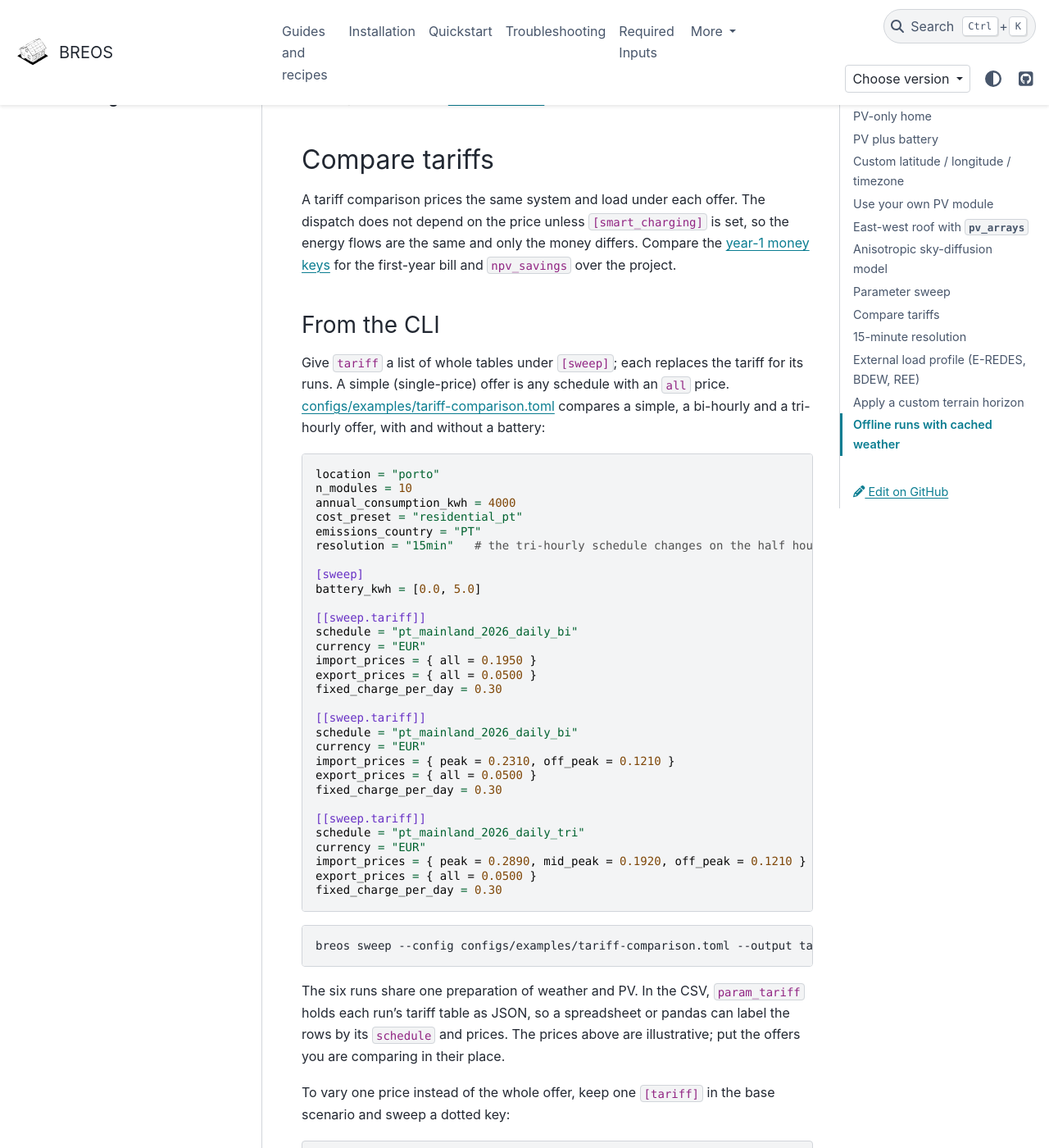
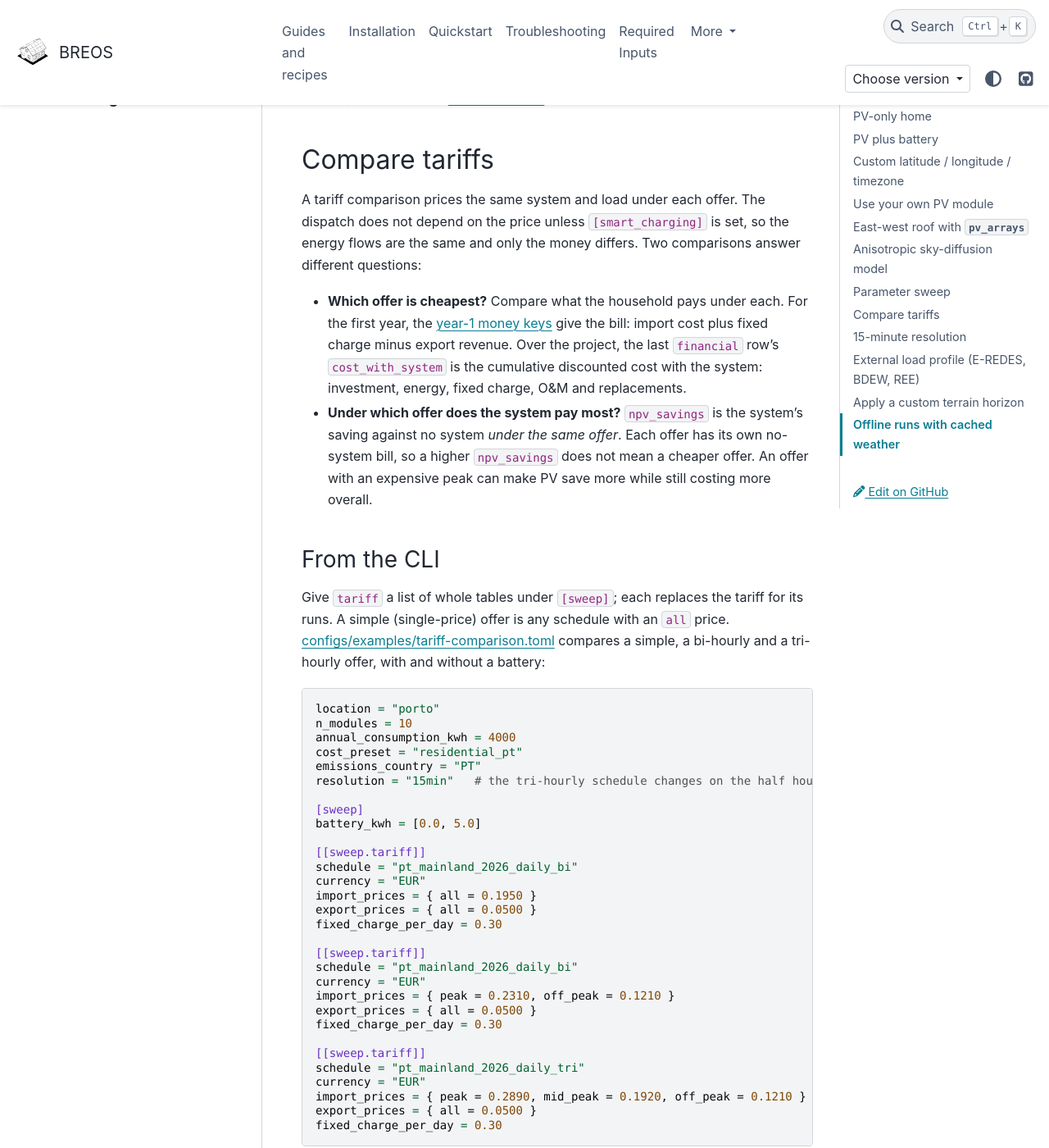
Before and after one commit to Str4vinci/breos, a Sphinx documentation site: the page built from docs/getting-started/recipes.md, in a window 1280 px wide and 1400 px high, scrolled down 5288 px. Shown: the whole window at 82% size. Built offline with Sphinx 7.4.7 and the PyData theme 0.15.4, drawn with Linux system fonts in a browser that asks for light colours; comment, search, counter and statistics services are not loaded; some of the changed text lies outside the part shown.

Commit message:
docs: say npv_savings ranks where a system pays, not the cheapest offer
Review fix. npv_savings compares the system with no system under the
same offer, so it can rank offers opposite to their cost. The recipe now
compares the year-1 bill and the final cost_with_system, and says what
npv_savings answers.

````diff
--- a/docs/getting-started/recipes.md
+++ b/docs/getting-started/recipes.md
@@ -246,9 +246,21 @@ To compare tariffs, see [Compare tariffs](#compare-tariffs).
 
 A tariff comparison prices the same system and load under each offer. The
 dispatch does not depend on the price unless `[smart_charging]` is set, so
-the energy flows are the same and only the money differs. Compare the
-[year-1 money keys](interpreting-results.md#year-1-money-keys) for the
-first-year bill and `npv_savings` over the project.
+the energy flows are the same and only the money differs. Two comparisons
+answer different questions:
+
+- **Which offer is cheapest?** Compare what the household pays under each.
+  For the first year, the
+  [year-1 money keys](interpreting-results.md#year-1-money-keys) give the
+  bill: import cost plus fixed charge minus export revenue. Over the project,
+  the last `financial` row's `cost_with_system` is the cumulative discounted
+  cost with the system: investment, energy, fixed charge, O&M and
+  replacements.
+- **Under which offer does the system pay most?** `npv_savings` is the
+  system's saving against no system *under the same offer*. Each offer has
+  its own no-system bill, so a higher `npv_savings` does not mean a cheaper
+  offer. An offer with an expensive peak can make PV save more while still
+  costing more overall.
 
 ### From the CLI
 
@@ -298,7 +310,9 @@ breos sweep --config configs/examples/tariff-comparison.toml --output tariff_com
 
 The six runs share one preparation of weather and PV. In the CSV,
 `param_tariff` holds each run's tariff table as JSON, so a spreadsheet or
-pandas can label the rows by its `schedule` and prices. The prices above are
+pandas can label the rows by its `schedule` and prices. The year-1 money
+columns compare the first-year bills; the CSV carries top-level scalars only,
+so for the project-long cost use the Python route below. The prices above are
 illustrative; put the offers you are comparing in their place.
 
 To vary one price instead of the whole offer, keep one `[tariff]` in the base
@@ -353,8 +367,14 @@ for name, offer in offers.items():
         + result["fixed_charge_year1_prices"]
         - result["grid_export_revenue_year1_prices"]
     )
-    print(f"{name}: year-1 net bill {bill:.2f}, NPV savings {result['npv_savings']:.2f}")
+    project_cost = result["financial"][-1]["cost_with_system"]
+    print(
+        f"{name}: year-1 bill {bill:.2f}, project cost {project_cost:.2f}, "
+        f"NPV savings vs no system {result['npv_savings']:.2f}"
+    )
 ```
+
+The year-1 bill leaves out O&M, which does not depend on the offer.
 
 The flat run uses the preset's `electricity_cost`, `electricity_sold_cost` and
 `daily_power_cost`; a tariff run must not set them. Each run with the same PV
````
Also changed, not shown: CHANGELOG.md (+8 -6 lines), 1 other file.
